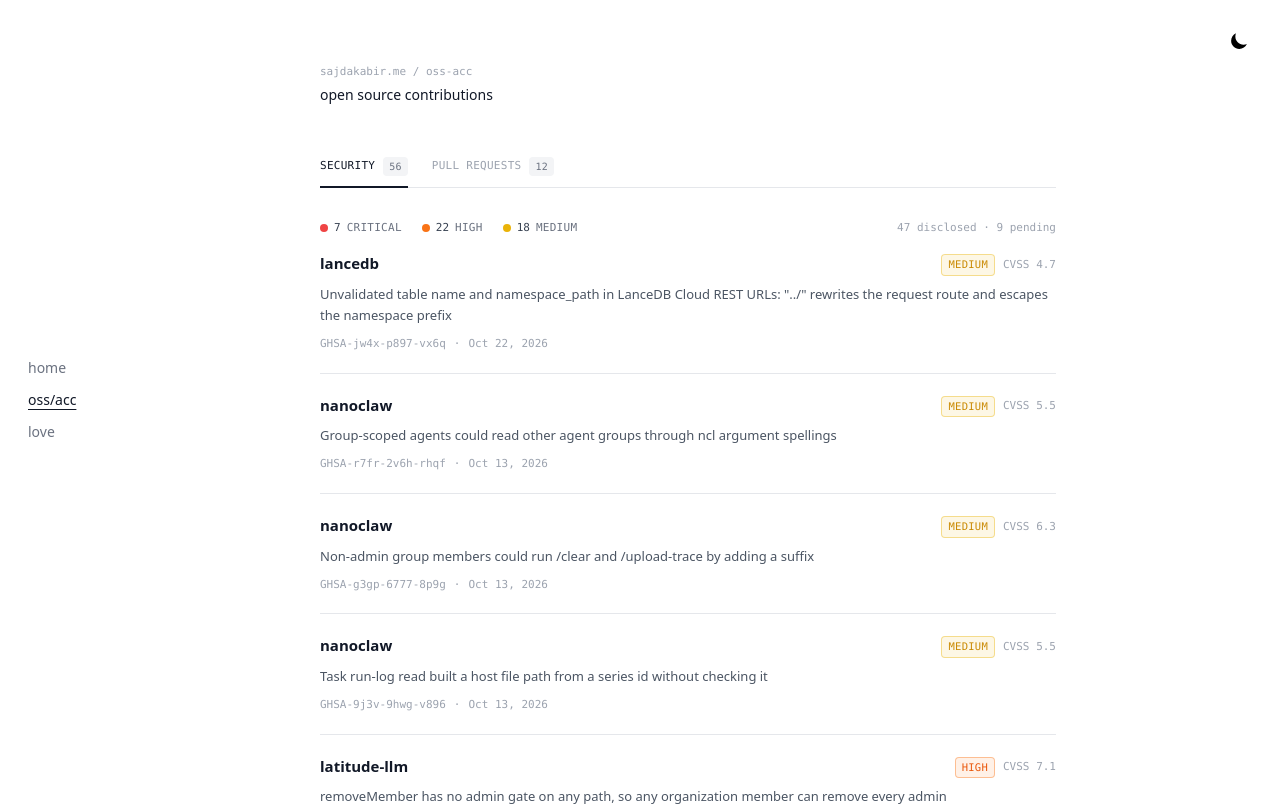
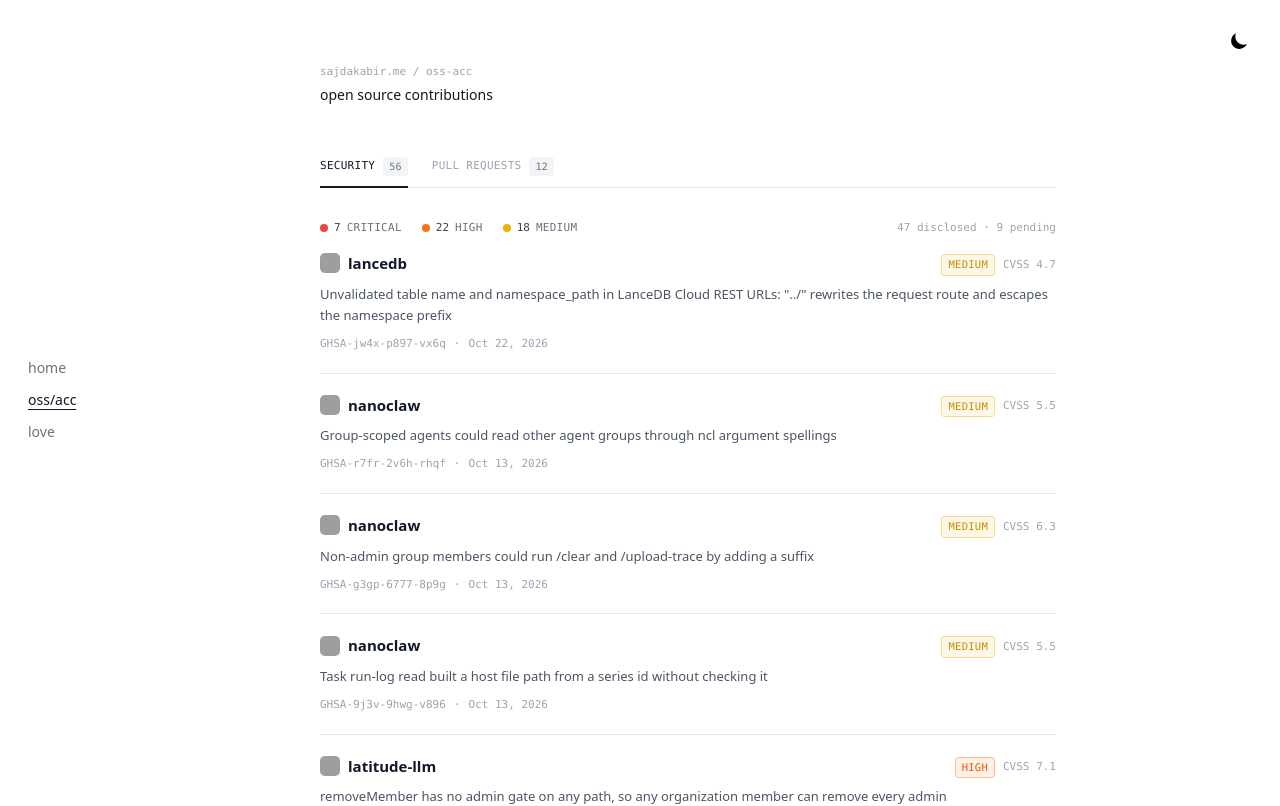
Before and after one commit to sajdakabir/saju, a Next.js app: page /oss-acc in a window 1280 px wide. Shown: the top 806 px of the page. Built offline with nearby package versions, Linux system fonts and the light colour scheme; grey boxes are pictures that could not be loaded.

Commit message:
Show org icons on the OSS page

```diff
--- a/src/app/oss-acc/page.tsx
+++ b/src/app/oss-acc/page.tsx
@@ -108,6 +108,51 @@ const contributions = [
     date: '2023'
   },
 ];
+
+// Owners for pending rows that have no advisory link yet.
+const pendingOwners: Record<string, string> = {
+  metabase: 'metabase',
+  cline: 'cline',
+  mindsdb: 'mindsdb',
+  'tolgee-platform': 'tolgee',
+  dbeaver: 'dbeaver',
+  'latitude-llm': 'latitude-dev',
+  kavita: 'Kareadita',
+  hatchet: 'hatchet-dev',
+  pipecat: 'pipecat-ai',
+};
+
+function ownerFromUrl(url: string): string | null {
+  const m = url.match(/^https:\/\/github\.com\/([^/]+)\//);
+  return m ? m[1] : null;
+}
+
+function OrgIcon({ owner, name }: { owner: string | null; name: string }) {
+  const [failed, setFailed] = useState(false);
+  const box = 'h-5 w-5 shrink-0 rounded-[5px]';
+  if (!owner || failed) {
+    return (
+      <span
+        aria-hidden="true"
+        className={`${box} inline-flex items-center justify-center bg-gray-100 text-[10px] font-semibold uppercase text-gray-500 dark:bg-gray-800 dark:text-gray-400`}
+      >
+        {name.charAt(0)}
+      </span>
+    );
+  }
+  return (
+    // eslint-disable-next-line @next/next/no-img-element
+    <img
+      src={`https://github.com/${owner}.png?size=40`}
+      alt=""
+      width={20}
+      height={20}
+      loading="lazy"
+      onError={() => setFailed(true)}
+      className={`${box} bg-gray-100 object-cover dark:bg-gray-800`}
+    />
+  );
+}
 
 type Severity = 'Critical' | 'High' | 'Medium';
 
@@ -277,7 +322,8 @@ export default function ContributionsPage() {
                     className="border-b border-gray-200 dark:border-gray-700 pb-5 last:border-b-0"
                   >
                     <div className="flex items-start justify-between mb-2">
-                      <h3 className="text-lg font-semibold text-gray-900 dark:text-gray-100">
+                      <h3 className="flex items-center gap-2.5 text-lg font-semibold text-gray-900 dark:text-gray-100">
+                        <OrgIcon owner={ownerFromUrl(project.prs[0].url)} name={project.name} />
                         {project.name}
                       </h3>
                       <span className="ml-4 text-xs text-gray-500 dark:text-gray-500 whitespace-nowrap">
@@ -336,7 +382,11 @@ export default function ContributionsPage() {
                   const card = (
                     <>
                       <div className="mb-2 flex items-start justify-between gap-4">
-                        <h3 className="text-[15px] font-semibold text-gray-900 dark:text-gray-100">
+                        <h3 className="flex items-center gap-2 text-[15px] font-semibold text-gray-900 dark:text-gray-100">
+                          <OrgIcon
+                            owner={(f.href && ownerFromUrl(f.href)) || pendingOwners[f.project] || null}
+                            name={f.project}
+                          />
                           {f.project}
                         </h3>
                         <div className="flex shrink-0 items-center gap-2 whitespace-nowrap pt-0.5">
```
